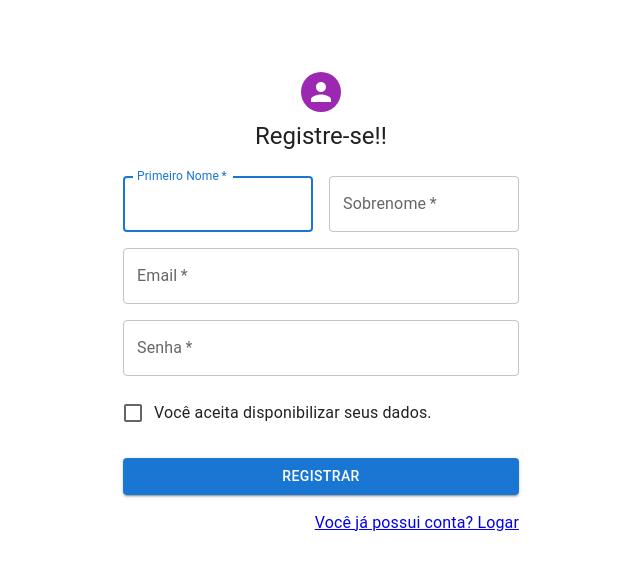
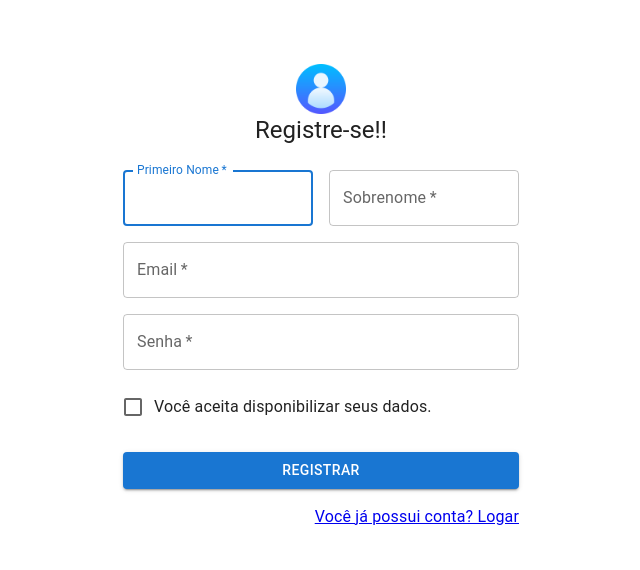
Before and after one commit to Gustavo-Dorigon-Coan/hospital-management, a React (Create React App) app in the folder frontend-hospital-management/: page /register in a window 1280 px wide. Shown: the top 570 px of the page, without its empty margins (319-959 px from the left). Built offline with nearby package versions, Linux system fonts and the light colour scheme; the HTML template or start-up script is replaced by a standard one.

Commit message:
feat/Adiciona alguns ajustes na tela

```diff
--- a/frontend-hospital-management/src/components/AppBar/AppBar.tsx
+++ b/frontend-hospital-management/src/components/AppBar/AppBar.tsx
@@ -12,6 +12,7 @@ import Button from '@mui/material/Button';
 import Tooltip from '@mui/material/Tooltip';
 import MenuItem from '@mui/material/MenuItem';
 import './AppBar.css';
+
 const cruzhospital = require("../../assets/cruzhospital.png");
 const config = require("../../assets/settings.png");
 
--- a/frontend-hospital-management/src/pages/register.tsx
+++ b/frontend-hospital-management/src/pages/register.tsx
@@ -11,6 +11,8 @@ import Box from '@mui/material/Box';
 import Typography from '@mui/material/Typography';
 import Container from '@mui/material/Container';
 import { createTheme, ThemeProvider } from '@mui/material/styles';
+
+const user = require("../assets/user.png");
 
 
 const theme = createTheme();
@@ -37,8 +39,7 @@ export default function SignUp(props: any) {
             alignItems: 'center',
           }}
         >
-          <Avatar sx={{ m: 1, bgcolor: 'secondary.main' }}>
-          </Avatar>
+          <img src={user} width={50} />
           <Typography component="h1" variant="h5">
             Registre-se!!
           </Typography>
@@ -111,6 +112,6 @@ export default function SignUp(props: any) {
           </Box>
         </Box>
       </Container>
-    </ThemeProvider>
+    </ThemeProvider >
   );
 }
```
Also changed, not shown: 1 other file (tests, documents, lock files or other folders).
